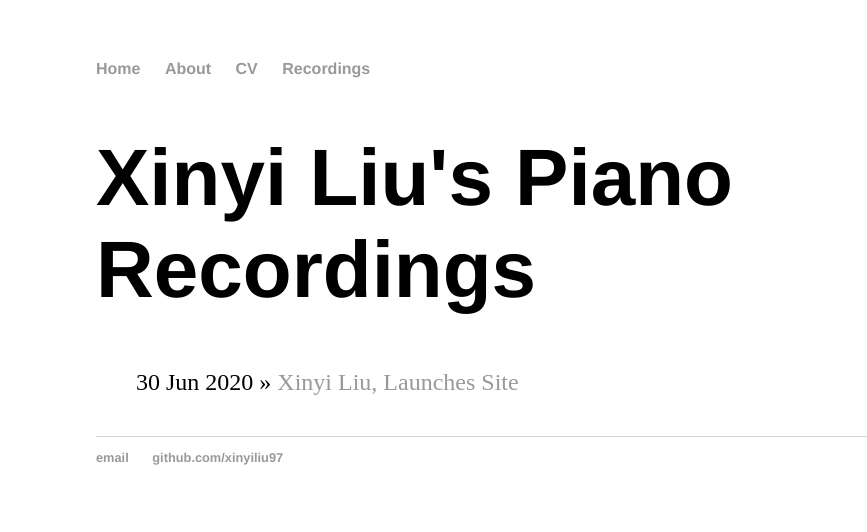
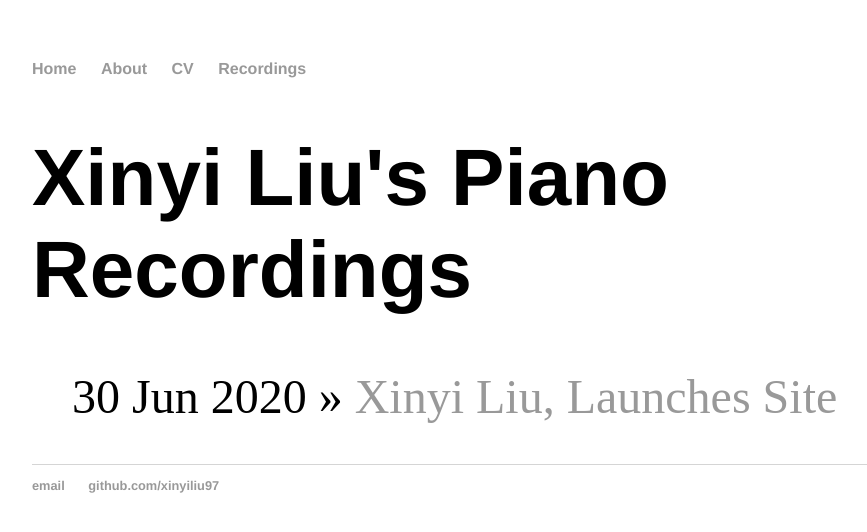
Before and after one commit to xinyiliu97/xinyiliu97.github.io, a Jekyll site: the page built from recordings/index.html, in a window 1280 px wide. Shown: the top 532 px of the page, without its empty margins (96-963 px from the left). Built offline with Jekyll 4.4.1, drawn with Linux system fonts in a browser that asks for light colours.

Commit message:
Update main.css

```diff
--- a/css/main.css
+++ b/css/main.css
@@ -1,6 +1,6 @@
 body {
     margin: 60px auto;
-    width: 70%;
+    width: 80%;
 }
 nav ul, footer ul {
     font-family:'Helvetica', 'Arial', 'Sans-Serif';
@@ -35,7 +35,7 @@
 
 ul.posts {
     margin: 20px auto 40px;
-    font-size: 1.5em;
+    font-size: 3em;
 }
 
 ul.posts li {
```
